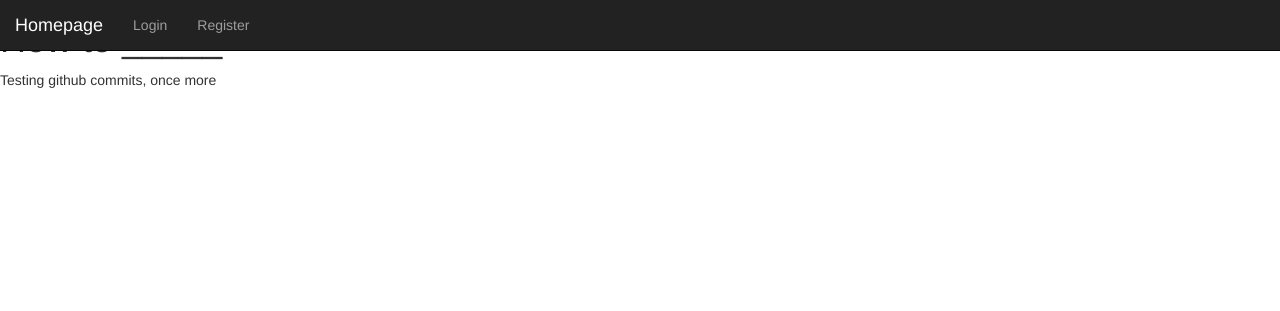
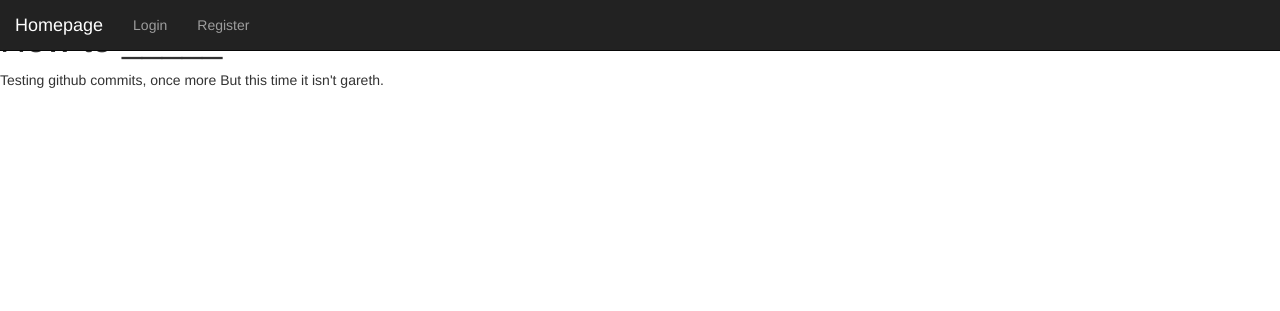
Before and after one commit to dogforpm/LockpickLearningProject, a Flask app: page /homepage in a window 1280 px wide. Shown: the top 311 px of the page. Run offline with Flask 2, Linux system fonts and the light colour scheme; some libraries are stand-ins or nearby versions.

Commit message:
testing commit

```diff
--- a/Templates/Homepage.html
+++ b/Templates/Homepage.html
@@ -26,6 +26,7 @@
         <h1> How to _____ </h1>
         <p>
             Testing github commits, once more
+            But this time it isn't gareth.
         </p>
     </body>
 </html>
```
